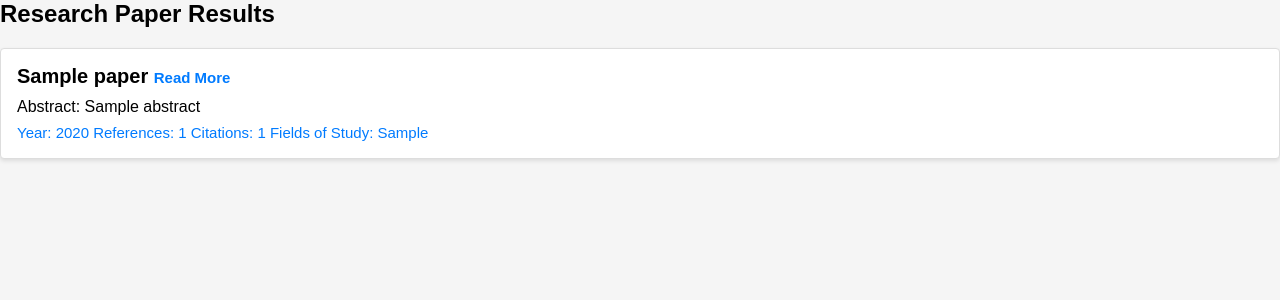
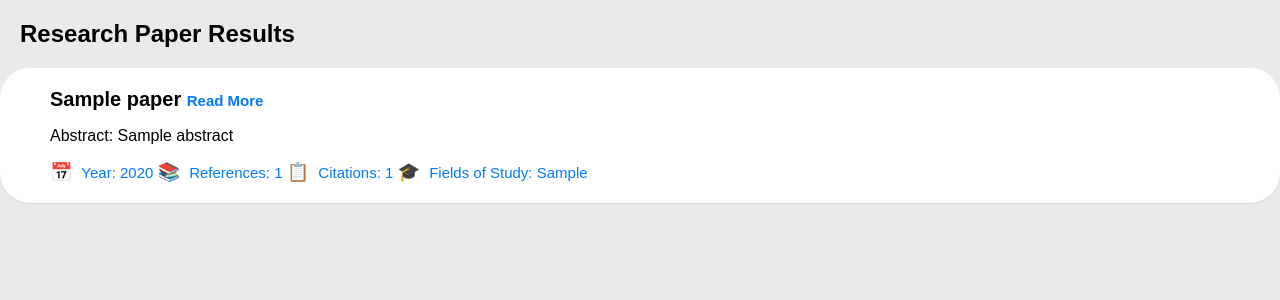
Before and after one commit to Wang-Zhongwei/infiniCite, a Django app: template paper/templates/results.html in a window 1280 px wide. Shown: the top 300 px of the page. Run offline with Django 4.2, Linux system fonts and the light colour scheme; the template is opened without the code that fills it: most values are stand-ins (such as "Sample title", 1, 10 or a date in 2020).

Commit message:
result page style updated version

```diff
--- a/paper/static/paper/css/style_resultPage.css
+++ b/paper/static/paper/css/style_resultPage.css
@@ -1,7 +1,7 @@
 /* styles.css */
 body {
     font-family: Arial, sans-serif;
-    background-color: #f5f5f5;
+    background-color: #ebe9e9;
     margin: 0;
     padding: 0;
   }
@@ -14,32 +14,38 @@ body {
 
   h1 {
     font-size: 24px;
-    margin: 0 0 20px;
+    margin-top: 20px;
+    margin-bottom: 20px;
+    margin-left: 20px;
   }
 
   .paper {
-    margin-bottom: 20px;
+    margin-bottom: 5px;
     padding: 20px;
-    border: 1px solid #ddd;
-    border-radius: 4px;
+    border: 0px solid #ddd;
+    border-left: 10px;
+    border-right: 10px;
+    border-radius: 30px;
     background-color: #fff;
-    box-shadow: 0 2px 4px rgba(0, 0, 0, 0.1);
+    box-shadow: 0 1px 1px rgba(0, 0, 0, 0.1);
   }
 
   .paper h2 {
     font-size: 20px;
     margin-top: 0;
     margin-bottom: 10px;
+    margin-left: 30px;
   }
 
   .paper p {
-    margin: 0 0 10px;
+    margin-left: 30px;
   }
 
   .paper p1 {
     margin: 0 0 6px;
     color:#007bff;
     font-size: 15px;
+    margin-left: 30px;
 
   }
 
@@ -47,9 +53,15 @@ body {
     color: #007bff;
     text-decoration: none;
     font-size: 15px;
-    text-align:right;
+    text-align: right;
   }
 
   .paper a:hover {
     text-decoration: underline;
   }
+
+  .sub-title-icon {
+    font-size: 18px;
+    color: #555;
+    margin-right: 5px;
+  }
--- a/paper/templates/results.html
+++ b/paper/templates/results.html
@@ -8,50 +8,12 @@
   {% load static %}
   <link rel="stylesheet" href="{% static 'paper/css/style_resultPage.css'%}">
   <title>Research Paper Results</title>
-  <style>
-    body {
-      font-family: Arial, sans-serif;
-    }
 
-    .paper {
-      margin-bottom: 2em;
-      padding: 1em;
-      border: 1px solid #ddd;
-      border-radius: 4px;
-    }
-
-    .paper h2 {
-      margin-top: 0;
-    }
-
-    .paper p {
-      margin: 0.5em 0;
-    }
-  </style>
 </head>
 
 <body>
   <title>Research Paper Results</title>
-  <style>
-    body {
-      font-family: Arial, sans-serif;
-    }
 
-    .paper {
-      margin-bottom: 2em;
-      padding: 1em;
-      border: 1px solid #ddd;
-      border-radius: 4px;
-    }
-
-    .paper h2 {
-      margin-top: 0;
-    }
-
-    .paper p {
-      margin: 0.5em 0;
-    }
-  </style>
 </head>
 
 <body>
@@ -62,7 +24,17 @@
       <a href="{{ paper.url }}">Read More</a>
     </h2>
     <p>Abstract: {{ paper.abstract }}</p>
-    <p1>Year: {{ paper.year }}  References: {{ paper.referenceCount }}  Citations: {{ paper.citationCount }}  Fields of Study: {{ paper.fieldsOfStudy }}</p1>
+
+    <p1>
+      <span class="sub-title-icon">&#128197;</span>
+      Year: {{ paper.year }}
+      <span class="sub-title-icon">&#128218;</span>
+      References: {{ paper.referenceCount }}
+      <span class="sub-title-icon">&#128203;</span>
+      Citations: {{ paper.citationCount }}
+      <span class="sub-title-icon">&#127891;</span>
+      Fields of Study: {{ paper.fieldsOfStudy }}
+    </p1>
   </div>
   {% empty %}
   <p>No papers found.</p>
```
